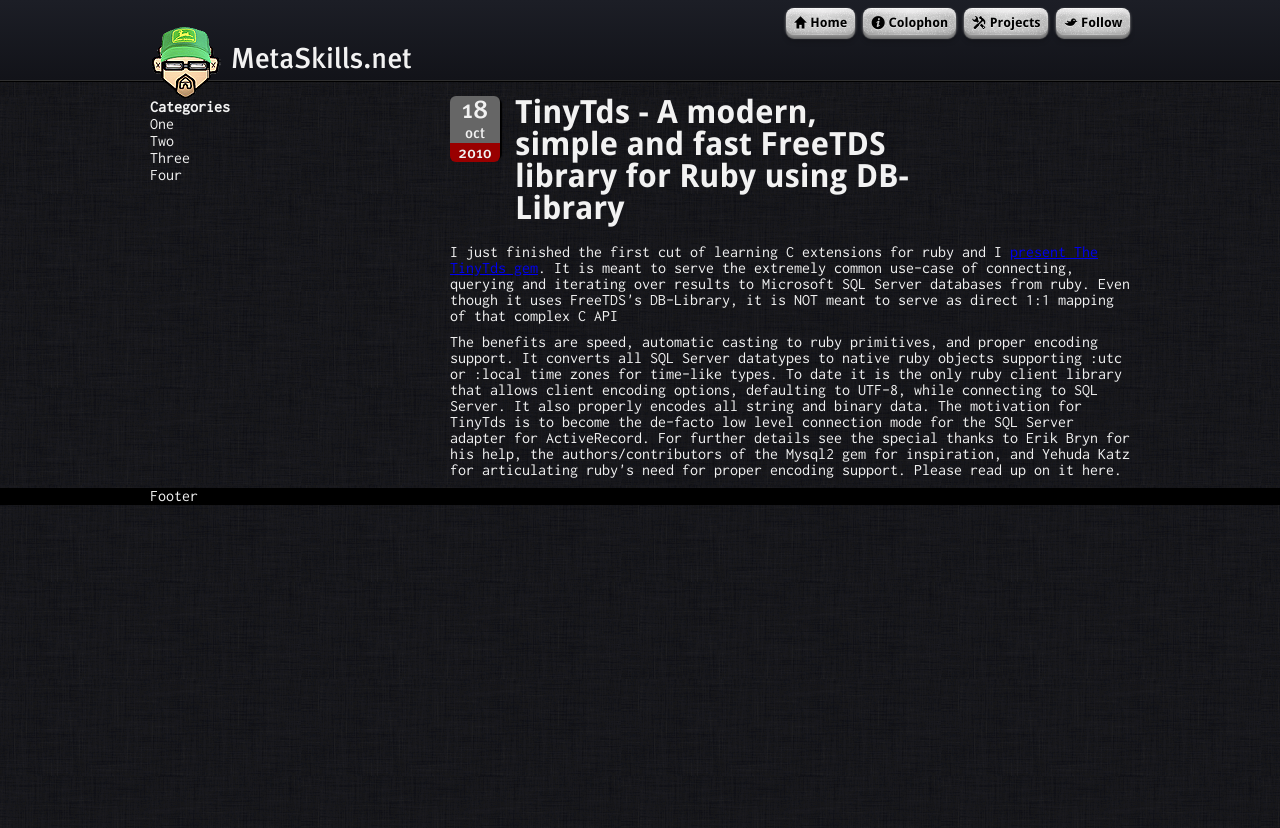
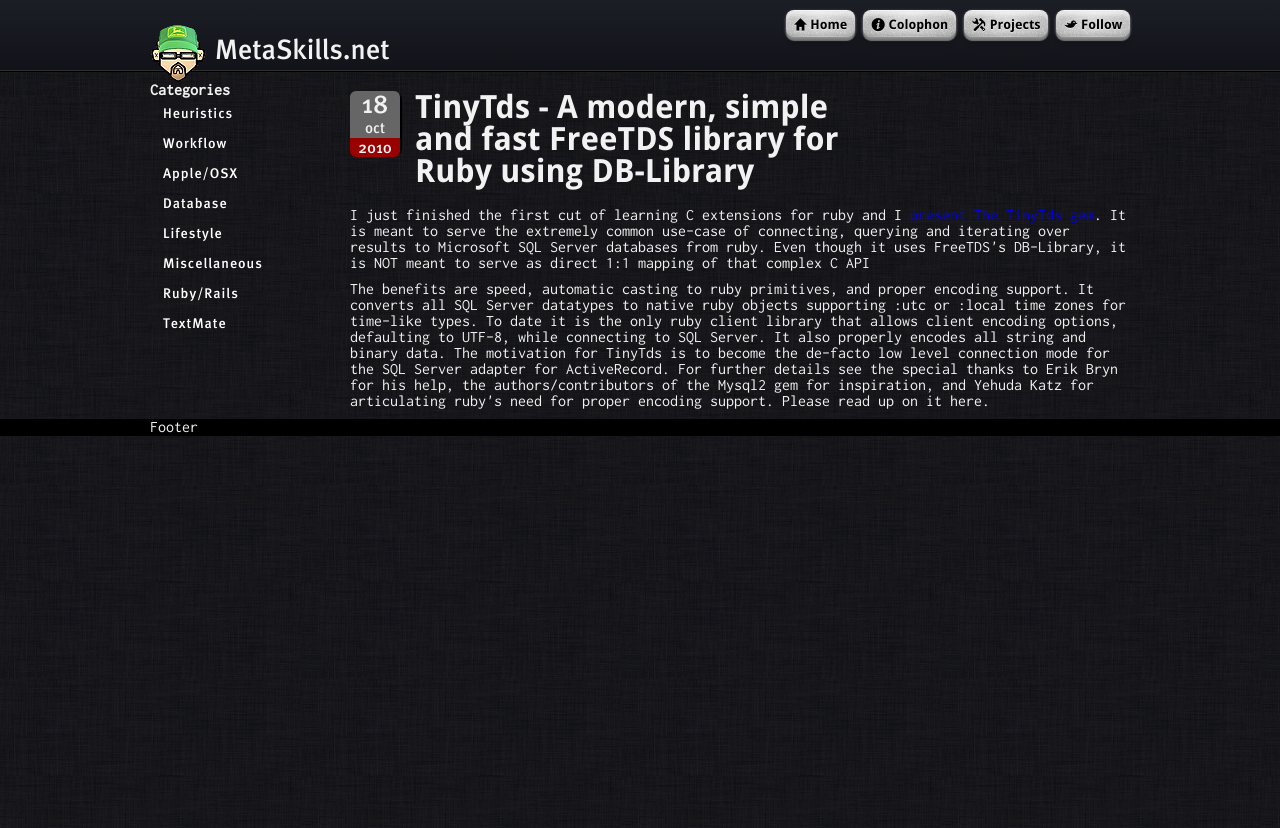
Before and after one commit to codefriendly/metaskills.net, a Jekyll site: the page built from _posts/2010-10-18-tinytds-a-modern-simple-and-fast-freetds-library-for-ruby-using-db-library.html, in a window 1280 px wide. Shown: the top 828 px of the page. Built offline with Jekyll 4.4.1, drawn with Linux system fonts in a browser that asks for light colours.

Commit message:
New categories with fancy tv buttons.

```diff
--- a/_includes/header.html
+++ b/_includes/header.html
@@ -3,6 +3,6 @@
     <li><a href="#" class="button" data-icon="H">Home</a></li>
     <li><a href="#" class="button" data-icon="i">Colophon</a></li>
     <li><a href="#" class="button" data-icon="x">Projects</a></li>
-    <li><a href="#" class="button" data-icon="B">Follow</a></li>
+    <li><a href="http://twitter.com/metaskills" class="button" data-icon="B">Follow</a></li>
   </ul>
 </nav>
--- a/_layouts/default.html
+++ b/_layouts/default.html
@@ -21,15 +21,19 @@
       </section>
       <nav>
         <header id="logo" >
-          <img width="72" height="72" src="/apple-touch-icon-72x72-precomposed.png" />
+          <img width="57" height="57" src="/apple-touch-icon-57x57-precomposed.png" />
           <div>MetaSkills.net</div>
         </header>
         <h2>Categories</h2>
         <ul>
-          <li>One</li>
-          <li>Two</li>
-          <li>Three</li>
-          <li>Four</li>
+          <li><a href="/heuristics">Heuristics</a></li>
+          <li><a href="/workflow">Workflow</a></li>
+          <li><a href="/apple/osx">Apple/OSX</a></li>
+          <li><a href="/database">Database</a></li>
+          <li><a href="/lifestyle">Lifestyle</a></li>
+          <li><a href="/miscellaneous">Miscellaneous</a></li>
+          <li><a href="/ruby/rails">Ruby/Rails</a></li>
+          <li><a href="/textmate">TextMate</a></li>
         </ul>
       </nav>
     </section>
--- a/_posts/2010-08-19-how-to-clean-a-campfire-room-of-uploads.html
+++ b/_posts/2010-08-19-how-to-clean-a-campfire-room-of-uploads.html
@@ -3,8 +3,8 @@
 title: How To Clean A Campfire Room Of Uploads
 disqus_id: /2010/8/19/how-to-clean-a-campfire-room-of-uploads
 categories:
-  - Workflow
-  - Ruby/Rails
+  - workflow
+  - ruby/rails
 ---
 
 <p>For us at work, our uploads to campfire are really transitory. Most of the time they are simple screenshots around a current topic. Every now and then vacation photos or even movies, at the end of the day, none of it has value after a certain amount of time. To us as the real value of campfire is our textual transcripts.</p>
--- a/_posts/2010-10-18-tinytds-a-modern-simple-and-fast-freetds-library-for-ruby-using-db-library.html
+++ b/_posts/2010-10-18-tinytds-a-modern-simple-and-fast-freetds-library-for-ruby-using-db-library.html
@@ -3,8 +3,8 @@
 title: TinyTds - A modern, simple and fast FreeTDS library for Ruby using DB-Library
 disqus_id: /2010/10/18/tinytds-a-modern-simple-and-fast-freetds-library-for-ruby-using-db-library
 categories:
-  - Database
-  - Ruby/Rails
+  - database
+  - ruby/rails
 ---
 
 <p>I just finished the first cut of learning C extensions for ruby and I <a href="http://github.com/rails-sqlserver/tiny_tds">present The TinyTds gem</a>. It is meant to serve the extremely common use-case of connecting, querying and iterating over results to Microsoft SQL Server databases from ruby. Even though it uses FreeTDS's DB-Library, it is NOT meant to serve as direct 1:1 mapping of that complex C API</p>
--- a/resource/site.css
+++ b/resource/site.css
@@ -41,7 +41,7 @@
   background-image: url("/resource/bg.gif"); }
   body header#mast {
     width: 100%;
-    height: 80px;
+    height: 70px;
     background-color: #121319;
     border-bottom: 1px solid #303030;
     background-image: -webkit-gradient(linear, left top, left bottom, from(#1c1e26), to(#121319));
@@ -56,7 +56,7 @@
       position: relative; }
       body header#mast section nav {
         float: right;
-        padding: 8px 0 0 0; }
+        padding: 10px 0 0 0; }
         body header#mast section nav li {
           display: inline; }
   body section#page {
@@ -65,10 +65,10 @@
     body section#page nav {
       float: left;
       position: fixed;
-      width: 280px;
-      top: 27px; }
+      width: 180px;
+      top: 25px; }
       body section#page nav header#logo {
-        height: 72px;
+        height: 57px;
         white-space: nowrap;
         overflow: visible; }
         body section#page nav header#logo * {
@@ -76,13 +76,56 @@
           position: absolute; }
         body section#page nav header#logo div {
           font-family: MetaMedRoman, sans-serif;
-          font-size: 29px;
-          top: 13px;
-          left: 81px; }
+          font-size: 28px;
+          top: 7px;
+          left: 65px; }
+      body section#page nav ul li {
+        position: relative; }
+        body section#page nav ul li a, body section#page nav ul li a:link, body section#page nav ul li a:visited, body section#page nav ul li a:hover, body section#page nav ul li a:active {
+          /*position: relative;*/
+          display: block;
+          color: #fff;
+          background-color: none;
+          text-decoration: none;
+          font-family: MetaMedRoman, sans-serif;
+          font-size: 14px;
+          font-weight: 100;
+          letter-spacing: 1px;
+          padding: 5px 8px 6px 12px;
+          border: 1px solid rgba(0, 0, 0, 0); }
+        body section#page nav ul li a:hover {
+          border: 1px solid black;
+          background: -webkit-gradient(linear, left top, left bottom, color-stop(0, #666666), color-stop(0.43, #313131), color-stop(0.44, black), color-stop(0.82, black), color-stop(0.83, #0b0b0b), color-stop(1, #393939));
+          background: -moz-linear-gradient(top, rgba(0, 0, 0, 0.4), #666666 0%, #313131 43%, black 44%, black 82%, #0b0b0b 83%, #393939 100%); }
+        body section#page nav ul li a:hover:before {
+          content: "";
+          position: absolute;
+          left: -1px;
+          top: -1px;
+          width: 100%;
+          height: 100%;
+          border: 1px solid rgba(0, 102, 255, 0.6);
+          -moz-border-radius: 1px;
+          -webkit-border-radius: 1px;
+          border-radius: 1px; }
+        body section#page nav ul li a:hover:after {
+          content: "";
+          position: absolute;
+          left: -2px;
+          top: -2px;
+          width: 100%;
+          height: 100%;
+          border: 2px solid rgba(0, 102, 255, 0.4);
+          -moz-border-radius: 2px;
+          -webkit-border-radius: 2px;
+          border-radius: 2px;
+          -moz-box-shadow: 0 0 4px #0066ff;
+          -webkit-box-shadow: 0 0 4px #0066ff;
+          box-shadow: 0 0 4px #0066ff; }
     body section#page #content {
       float: right;
-      width: 680px;
-      padding-top: 15px; }
+      width: 780px;
+      padding-top: 20px; }
       body section#page #content h1, body section#page #content h2, body section#page #content h3, body section#page #content h4 {
         font-family: MetaDroidSans, Helvetica sans-serif;
         font-size: 32px;
@@ -219,7 +262,7 @@
   a.button {
     text-align: center;
     background-color: #b3b3b3;
-    padding: .5em .4em .4em .4em; } }
+    padding: .5em .4em .4em .5em; } }
 
 /* Pygment Highlight */
 .highlight {
--- a/z_metadata/app/models/article.rb
+++ b/z_metadata/app/models/article.rb
@@ -21,7 +21,7 @@
          title: #{title}
      disqus_id: #{disqus_identifier2}
   rewrite_rule: RewriteRule ^#{disqus_identifier2.from(1)}$ #{disqus_identifier} [L]
-    categories: #{sections.map(&:name).inspect}
+    categories: #{sections.map(&:name).map(&:downcase).inspect}
           body: \n\n\n#{body}\n\n\n\n|
   end
 
```
Also changed, not shown: _sass/site.scss (+59 -9 lines).
